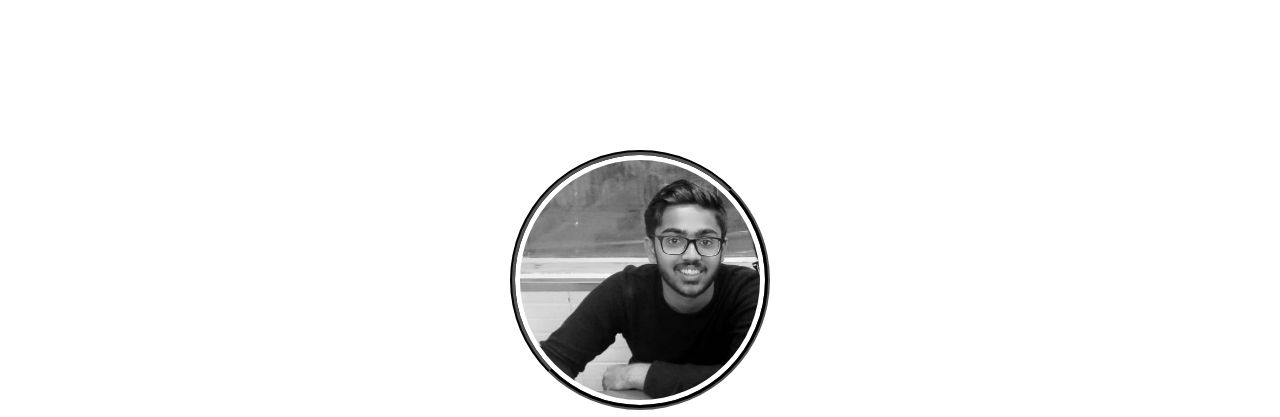
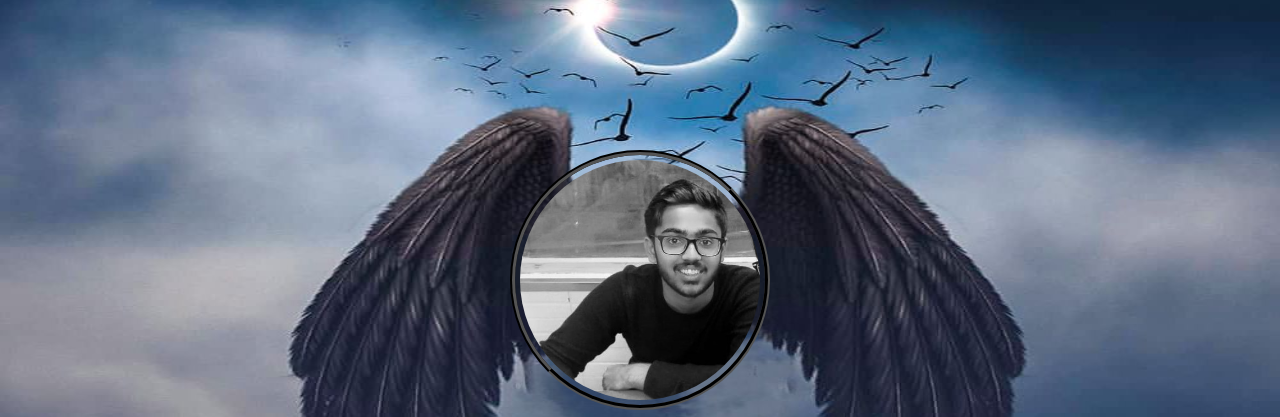
Before and after one commit to udaychandu967/pruthvisresume, a plain HTML site: page index.html in a window 1280 px wide. Shown: the part 85-502 px from the top of the page. Drawn offline with Linux system fonts and the light colour scheme.

Commit message:
Update index.html

```diff
--- a/index.html
+++ b/index.html
@@ -10,7 +10,7 @@
 	<link rel="icon" href="logo.png">
 
 </head>
-<body style="background-image:url(bg3.jpg);">
+<body style="background-image:url(bg3.jpeg);">
 
 <!-- header section -->
 <header>
```
